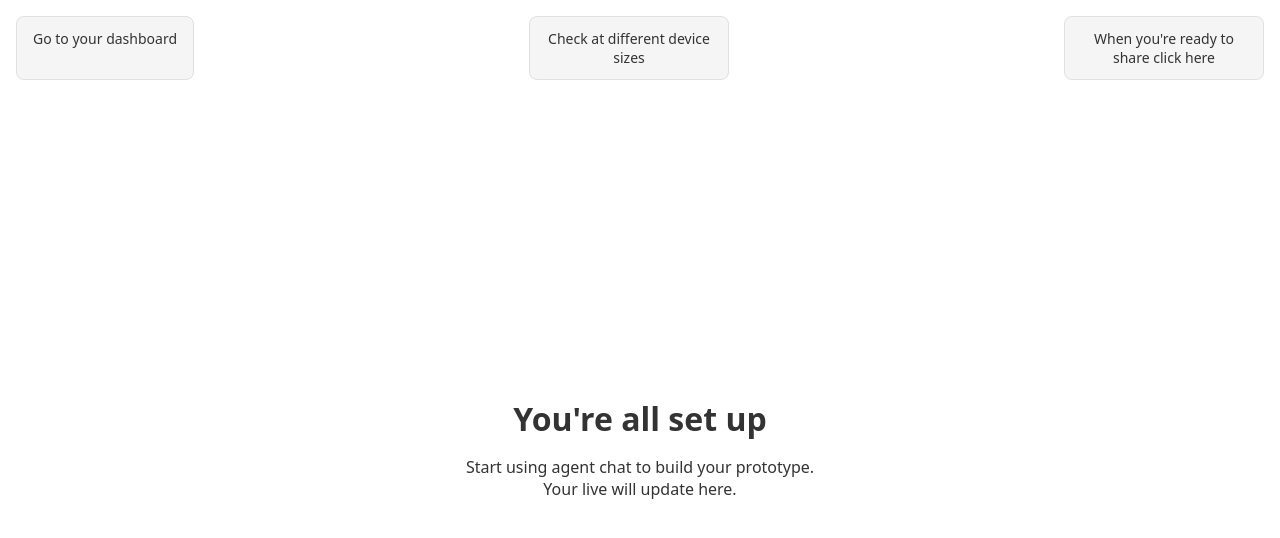
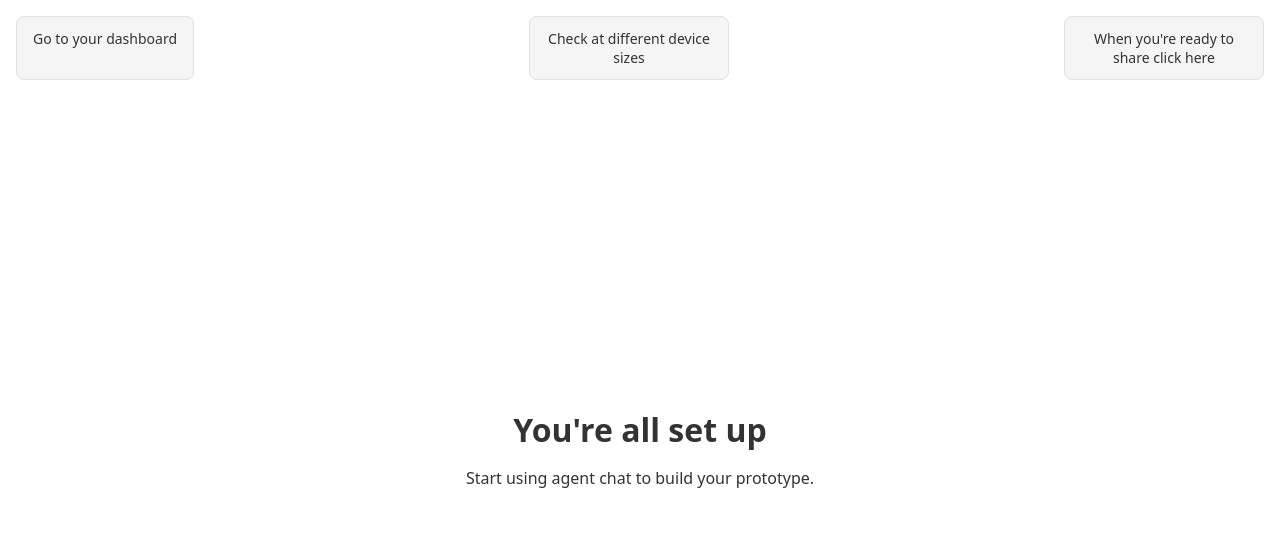
Before and after one commit to superhands-prototypes/test-d01bbcc0, a React (Vite) app: page / in a window 1280 px wide. Shown: the top 538 px of the page. Built offline with nearby package versions, Linux system fonts and the light colour scheme.

Commit message:
DOM Path: div#root > div.app > div.main-content > p Position: top=472px, left=325px, width=334px, height=38px React Component: App HTML Element: <p data-cursor-element-id="cursor-el-15">Start using agent chat to build your prototype. Your live will update here.</p> remove your live will update here

```diff
--- a/src/App.tsx
+++ b/src/App.tsx
@@ -19,11 +19,7 @@ export default function App() {
       {/* Main content */}
       <div className="main-content">
         <h1>You're all set up</h1>
-        <p>
-          Start using agent chat to build your prototype.
-          <br />
-          Your live will update here.
-        </p>
+        <p>Start using agent chat to build your prototype.</p>
       </div>
     </div>
   )
```
